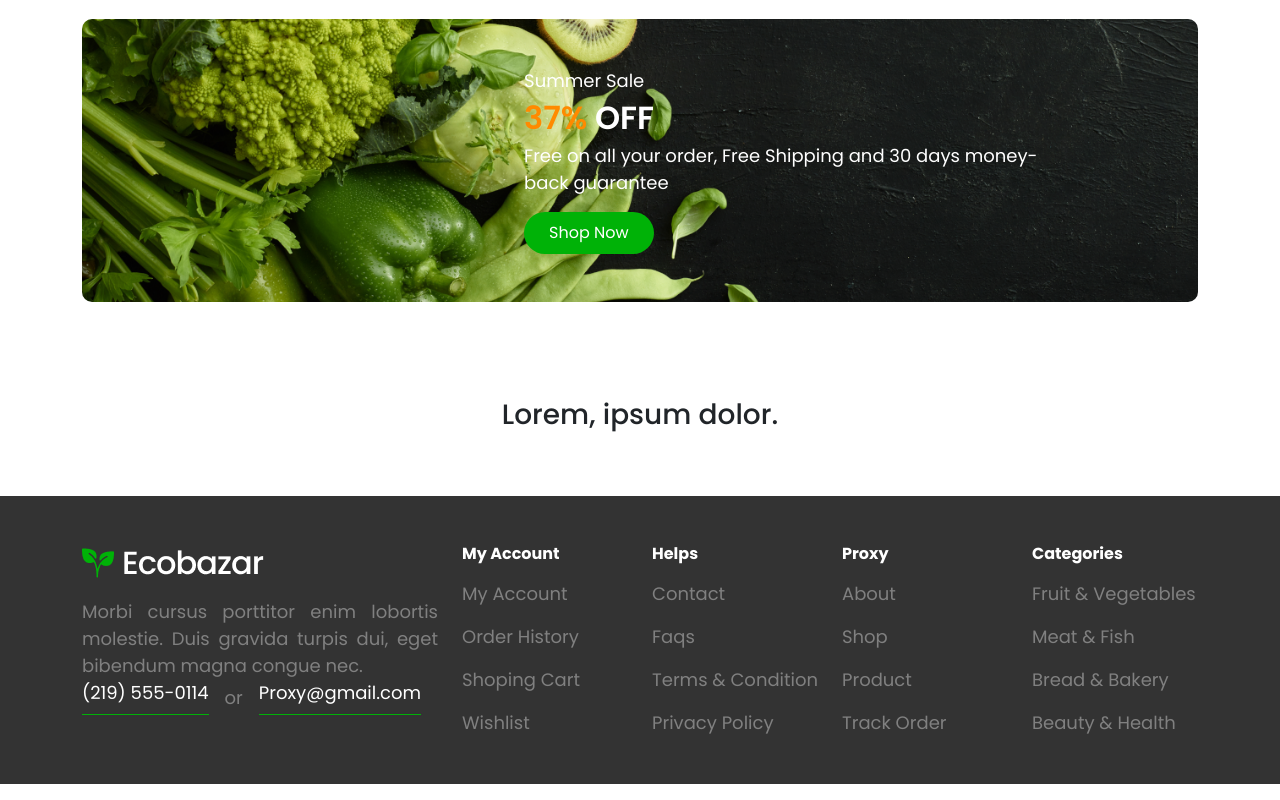
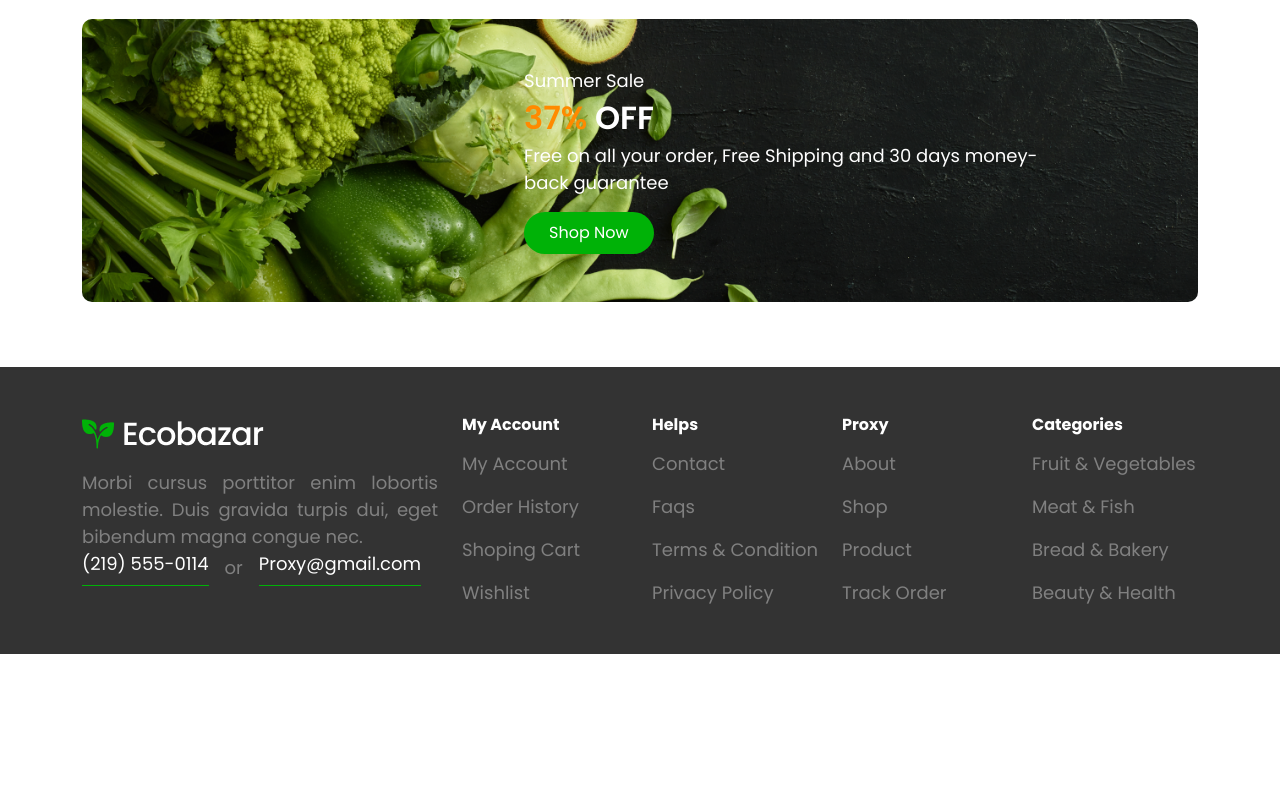
Before and after one commit to mdsaifulisl/testto, a plain HTML site: page index.html in a window 1280 px wide. Shown: the part 4848-5648 px from the top of the page. After the commit the page ends 5518 px from the top, so only its background shows below. Drawn offline with Linux system fonts and the light colour scheme.

Commit message:
delate h3

```diff
--- a/index.html
+++ b/index.html
@@ -834,12 +834,6 @@
         </div>
     </div>
     <!-- product scroll -->
-
-    <div class="container my-5 text-center">
-        <h3>Lorem, ipsum dolor.</h3>
-    </div>
-
-
     <!-- footer -->
     <footer>
         <div class="footer">
```
